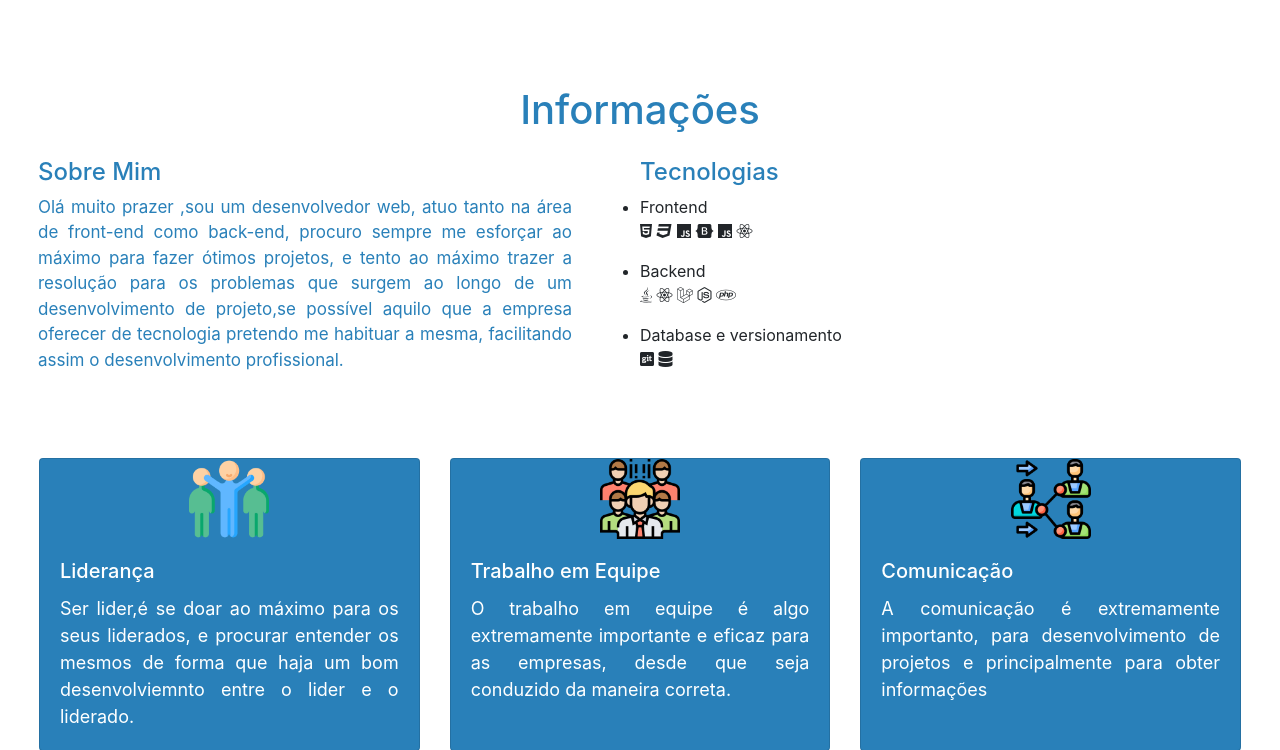
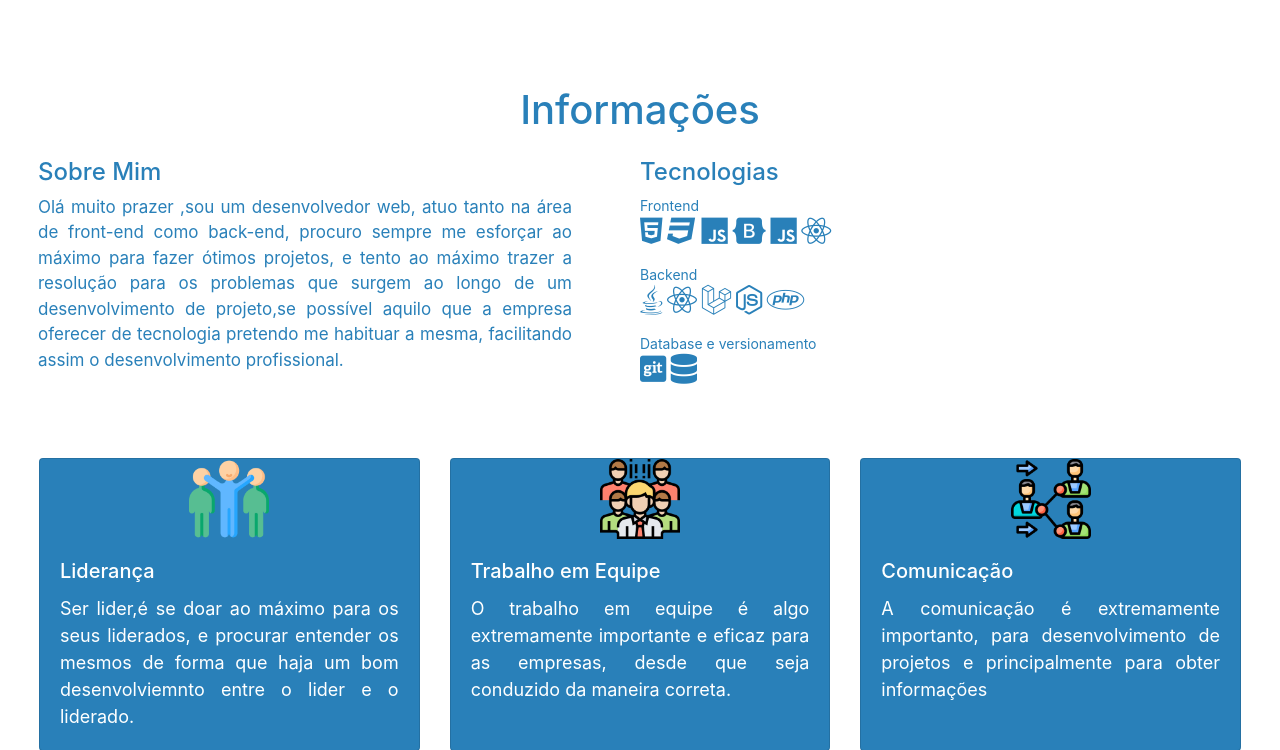
Before and after one commit to rodrigo12663/rodrigo12663.github.io, a PHP site: page / in a window 1280 px wide. Shown: the part 741-1491 px from the top of the page. Run offline with PHP 8.4, Linux system fonts and the light colour scheme; some libraries are stand-ins or nearby versions.

Commit message:
Update estilo.css

```diff
--- a/css/estilo.css
+++ b/css/estilo.css
@@ -2,6 +2,11 @@
     scroll-behavior: smooth;
     padding: 0;
     margin: 0;
+}
+
+ul{
+    list-style: none;
+    text-decoration: none;
 }
 
 .primeira{
@@ -41,11 +46,10 @@ nav{
 	width: 54%;
 	margin: 20px;
 }
+#iconT{
+	color: #2980b9 ;
+	font-size: 30px;
 
-i #iconT{
-	color: #2980b9 ;
-	width: 30% ;
-	color: 30% ;
 }
 .tecnologias{
     background-color: white;
@@ -84,6 +88,10 @@ nav ul li{
 }
 #quems{
     font-size: 24px;
+    color: #2980b9;
+}
+#quemsT{
+    font-size: 14px;
     color: #2980b9;
 }
 .text-apre{
```
